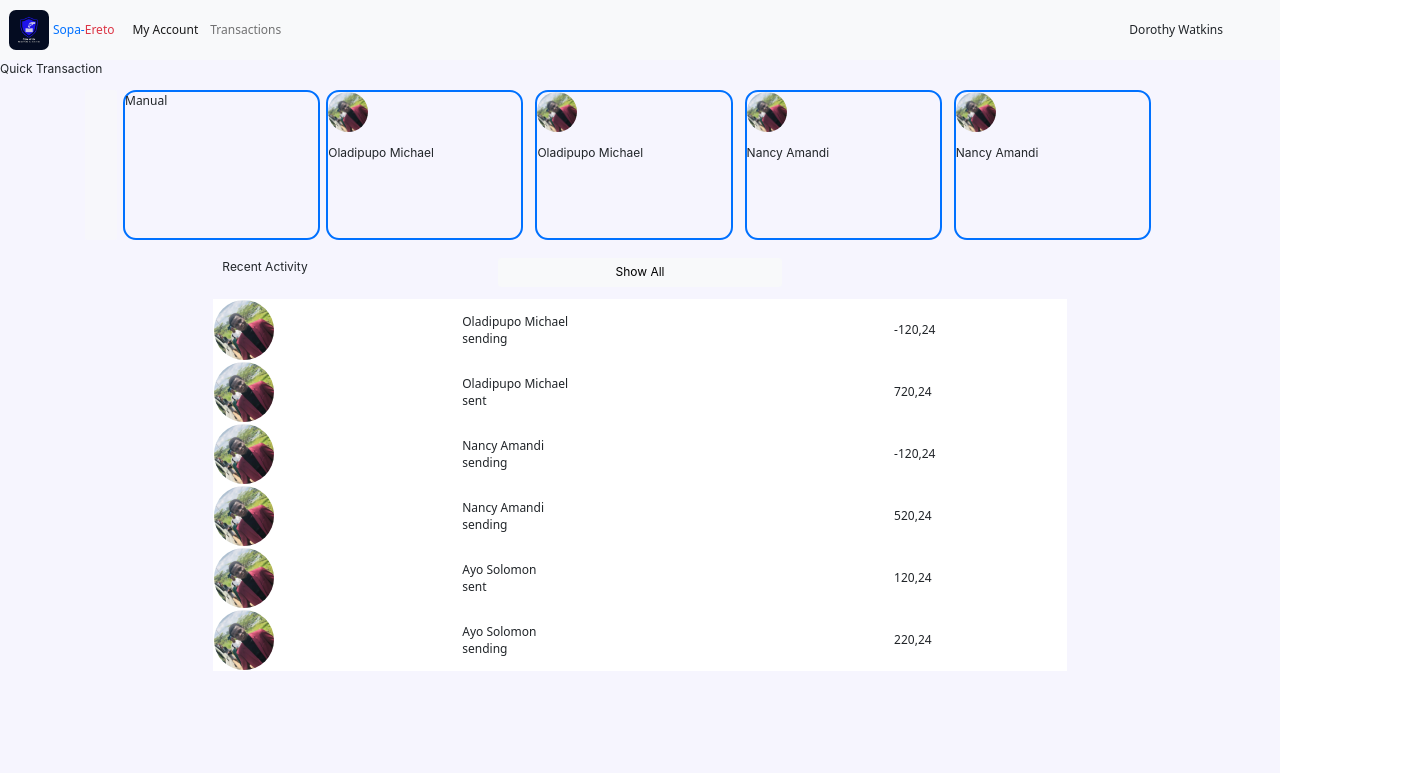
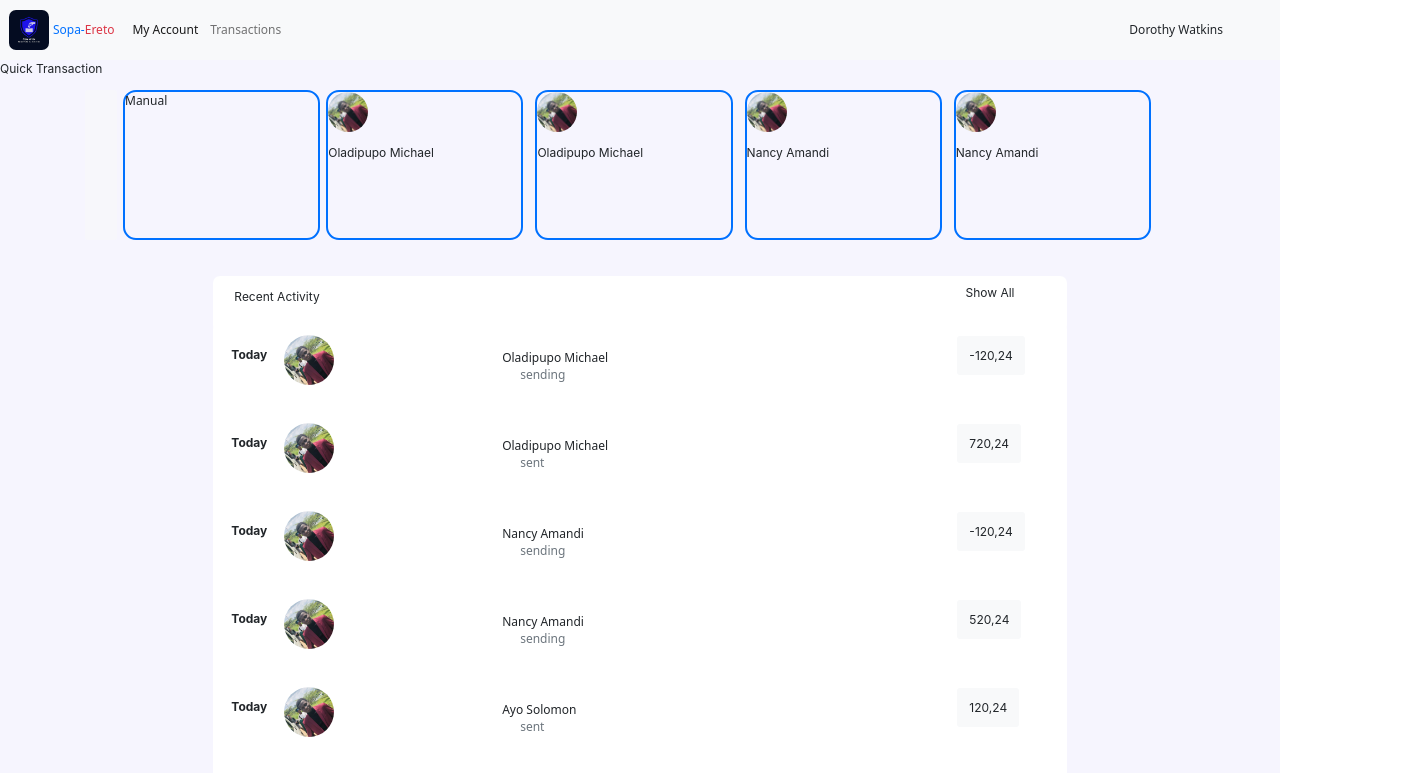
Before and after one commit to Excellence-arch/sopa-ereto, a React (Create React App) app: page /donor in a window 1280 px wide. Shown: the top 773 px of the page, 1405 px wide, since content can reach past the window. Built offline with nearby package versions, Linux system fonts and the light colour scheme; some icons are missing.

Commit message:
working on the donor's transactions page

```diff
--- a/src/Components/Rows.js
+++ b/src/Components/Rows.js
@@ -17,7 +17,7 @@ const Rows = ({ i, img, name, email, role }) => {
             {name}
           </p>
         </div>
-        <p style={{ marginLeft: '47px', marginTop: '-25px' }} className="text-muted fw-light">
+        <p style={{ marginLeft: '47px', marginTop: '-26px' }} className="text-muted fw-light">
           {email}
         </p>
       </td>
@@ -33,7 +33,12 @@ const Rows = ({ i, img, name, email, role }) => {
           {role}
         </p>
       </td>
-      <td></td>
+      <td>
+        <p className="mt-3">
+          <button className="btn btn-light rounded-pill text-muted mx-2">Delete</button>
+          <button className="btn btn-light rounded-pill text-muted mx-2">Edit</button>
+        </p>
+      </td>
     </tr>
   );
 };
--- a/src/Pages/PaymentHistory.js
+++ b/src/Pages/PaymentHistory.js
@@ -4,21 +4,43 @@ import { useSelector } from 'react-redux';
 const PaymentHistory = () => {
   const data = useSelector((state) => state.transactionReducer.recentActivities);
   return (
-    <div className="mt-4">
-      <div className="row mx-auto col-8">
+    <div className="mt-5">
+      <div className="row mx-auto col-8 bg-white p-3 rounds-start rounds-end">
         <p className="col-4">Recent Activity</p>
-        <p className="btn btn-light col-4">Show All</p>
+        <p className="btn" style={{ marginTop: '-39px', marginLeft: '350px' }}>
+          Show All
+        </p>
       </div>
-      <table className="col-8 mx-auto bg-white">
+      <table
+        className="col-8 mx-auto bg-white rounds-start rounds-end"
+        style={{ marginTop: '-10px' }}>
         {data.map((val, i) => (
           <tr key={i}>
+            <div>
+              <p className="fw-bold ms-4" style={{ marginTop: '25px' }}>
+                Today
+              </p>
+            </div>
             <td>
-              <img src={val.img} width="60px" className="rounded-circle" />
+              <p style={{ marginLeft: '-220px' }}>
+                <img src={val.img} width="50px" className="rounded-circle my-3 ms-3" />
+              </p>
             </td>
             <td>
-              {val.name} <br /> <span>{val.state}</span>{' '}
+              {val.name} <br /> <span className="text-muted ms-4">{val.state}</span>{' '}
             </td>
-            <td>{val.amount}</td>
+            <td>
+              <p
+                className="bg-light p-3 rounded"
+                style={{
+                  position: 'absolute',
+                  width: 'fit-content',
+                  marginLeft: '-100px',
+                  marginTop: '-30px'
+                }}>
+                {val.amount}
+              </p>
+            </td>
           </tr>
         ))}
       </table>
--- a/src/Pages/Success.js
+++ b/src/Pages/Success.js
@@ -1,9 +1,17 @@
 import React from 'react';
+// import success from '../assets/success1.gif';
+import success2 from '../assets/success2.gif';
+import NewNav from '../Layouts/NewNav';
 
 const Success = () => {
   return (
-    <div>
-      <div></div>
+    <div className="">
+      <NewNav />
+      <div className="text-center">
+        <img src={success2} className="bg-image" width={'300px'} />
+        <p className="text-muted fw-bold fs-3">Donation Successful</p>
+        <p className="text-muted">Thank you for your donation.</p>
+      </div>
     </div>
   );
 };
--- a/src/Pages/Transactions.js
+++ b/src/Pages/Transactions.js
@@ -5,7 +5,7 @@ import PaymentHistory from './PaymentHistory';
 
 const Transactions = () => {
   return (
-    <div className="bg-pays h-100 w-100">
+    <div className="bg-pays">
       <Nav />
       <QuickTransactions />
       <PaymentHistory />
--- a/src/Routes/Donor.js
+++ b/src/Routes/Donor.js
@@ -3,6 +3,7 @@ import { useSelector } from 'react-redux';
 import { Route, Routes, useNavigate } from 'react-router';
 import PageNotFound from '../Pages/PageNotFound';
 import Payment from '../Pages/Payment';
+import Success from '../Pages/Success';
 import Transactions from '../Pages/Transactions';
 
 const User = () => {
@@ -18,6 +19,7 @@ const User = () => {
       <Routes>
         <Route path="" element={<Transactions />} />
         <Route path="payment" element={<Payment />} />
+        <Route path="success" element={<Success />} />
         <Route path="*" element={<PageNotFound />} />
       </Routes>
     </div>
--- a/src/style.css
+++ b/src/style.css
@@ -260,6 +260,12 @@ p {
   margin-left: 970px;
 }
 
+.bg-image {
+  background-image: url('./assets/success1.gif') !important;
+  background-repeat: no-repeat;
+  background-size: auto;
+}
+
 @media (max-width: 500px) {
   .bord {
     display: none;
```
Also changed, not shown: src/assets/success1.gif (added), src/assets/success2.gif (added).
